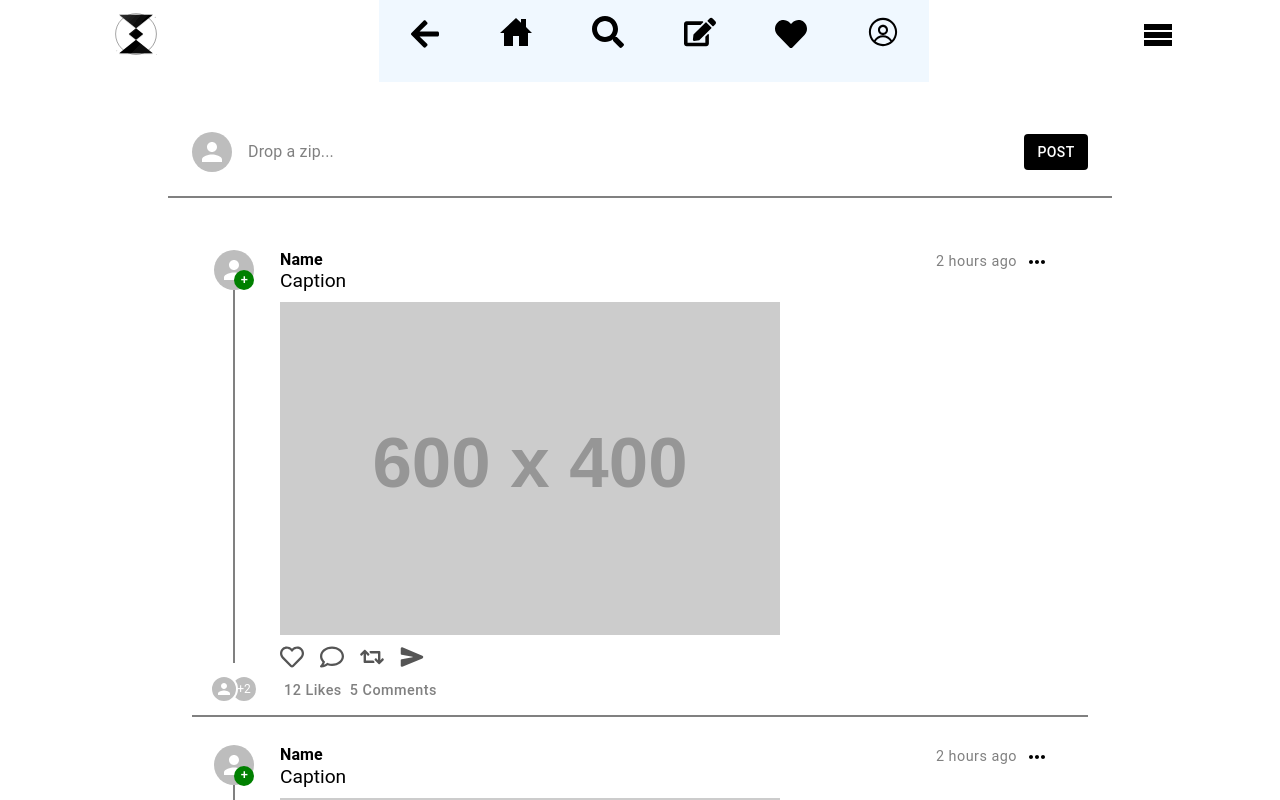
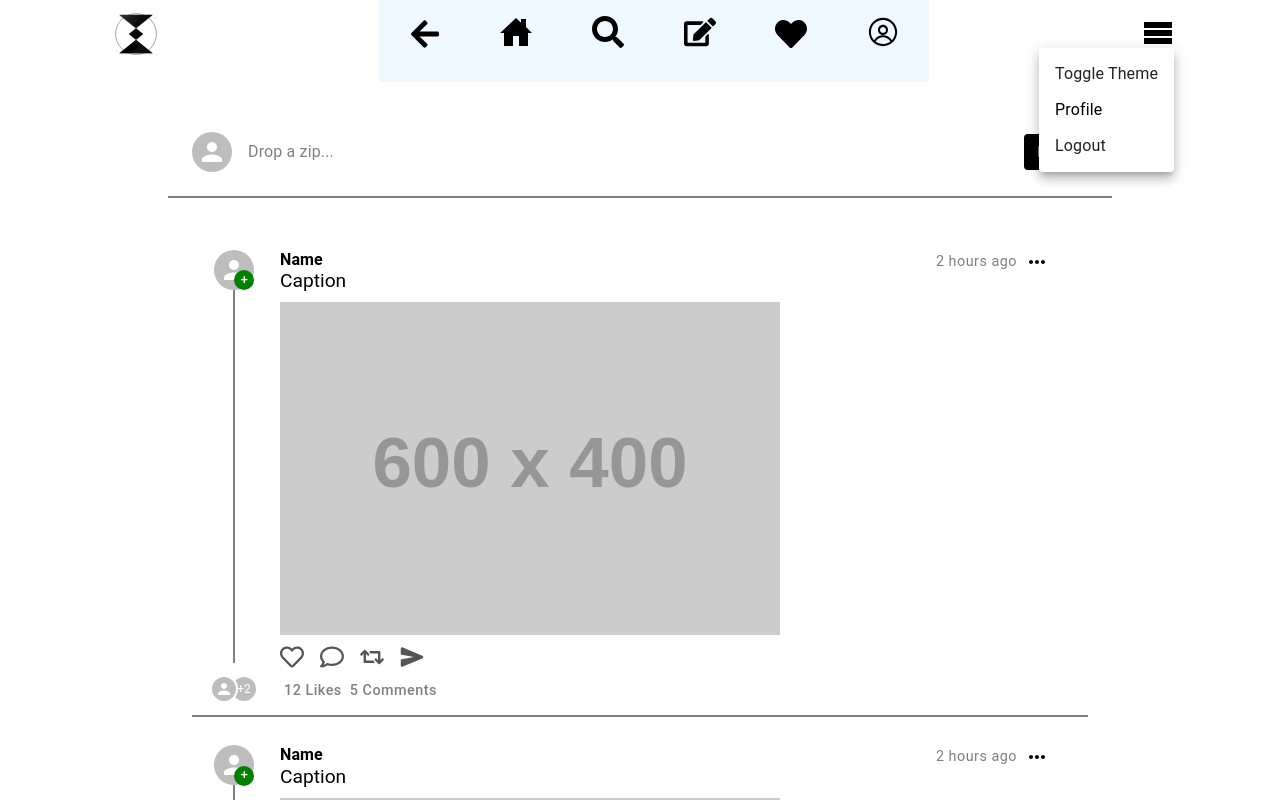
Before and after one commit to pravinadar/Zelloa, a React (Vite) app in the folder client/: page / in a window 1280 px wide. Both pictures are taken after a click on the icon 1157 px from the left and 34 px from the top of the page. Shown: the top 800 px of the page. Built offline with nearby package versions, Linux system fonts and the light colour scheme.

Commit message:
feat: implement Redux state management for MainMenu

```diff
--- a/client/src/components/common/Header.jsx
+++ b/client/src/components/common/Header.jsx
@@ -1,14 +1,25 @@
-import { Grid, Stack, Typography, useMediaQuery } from '@mui/material'
+import { Box, Grid, Stack, Typography, useMediaQuery } from '@mui/material'
 import { ImMenu } from "react-icons/im";
 
 
 import Navbar from './Navbar'
 import { IoMenu } from 'react-icons/io5';
+import { useDispatch, useSelector } from 'react-redux';
+import { openMainMenu } from '../../redux/serviceSlice';
 
 
 const Header = () => {
 
   const _700 = useMediaQuery('(min-width:700px)')
+
+  const dispatch = useDispatch();
+
+  const { MainMenu } = useSelector(state => state.service)
+
+  const handleMenuToggle = (event) => {
+    dispatch(openMainMenu(event.currentTarget));
+  }
+
   return (
     <>
       {_700 ?
@@ -34,7 +45,17 @@ const Header = () => {
             <Navbar />
           </Stack>
 
-          <ImMenu size={32} className='image-icon' />
+          <Box
+            sx={{
+              ":hover": { cursor: "pointer"},
+            }}>
+            <ImMenu
+              size={32}
+              className='image-icon'
+              onClick={handleMenuToggle}
+            />
+          </Box>
+
         </Stack>)
 
         :
@@ -87,7 +108,16 @@ const Header = () => {
                 Zelloa
               </Typography>
 
-              <IoMenu size={32} className='image-icon' />
+              <Box
+                sx={{
+                  ":hover": { cursor: "pointer", bgcolor: "grey.200" },
+                }}>
+                <IoMenu
+                  size={32}
+                  className='image-icon'
+                  onClick={handleMenuToggle}
+                />
+              </Box>
 
             </Grid>
 
--- a/client/src/components/menu/MainMenu.jsx
+++ b/client/src/components/menu/MainMenu.jsx
@@ -1,22 +1,31 @@
 import { Menu, MenuItem } from '@mui/material';
+import { useDispatch, useSelector } from 'react-redux';
 import { Link } from 'react-router-dom';
+import { openMainMenu } from '../../redux/serviceSlice';
 
 const MainMenu = () => {
 
-    const handleClose = () => { }
+    const dispatch = useDispatch();
+
+    const handleClose = () => {
+        dispatch(openMainMenu(false));
+    }
 
     const handleToggleTheme = () => { }
 
     const handleLogout = () => {}
 
+    const {MainMenu}=useSelector(state => state.service);
+
     return (
         <>
             <Menu
-                anchorEl={null} // Replace with your anchor element
-                open={true} // Replace with your open state
+                anchorEl={MainMenu} // Replace with your anchor element
+                open={Boolean(MainMenu)} // Replace with your open state
                 onClose={handleClose}
                 anchorOrigin={{ vertical: 'bottom', horizontal: 'right' }}
                 transformOrigin={{ vertical: 'top', horizontal: 'right' }}
+                disableAutoFocusItem={true}
             >
 
                 <MenuItem onClick={handleToggleTheme}>
--- a/client/src/pages/protected/ProtectedLayout.jsx
+++ b/client/src/pages/protected/ProtectedLayout.jsx
@@ -18,7 +18,7 @@ const ProtectedLayout = () => {
         <Header />
 
         {/* Testing MainMenu component */}
-        {/* <MainMenu/>  */}
+        <MainMenu />
 
         {/*Testing AddPost component */}
         <AddPost/>
--- a/client/src/redux/serviceSlice.js
+++ b/client/src/redux/serviceSlice.js
@@ -5,7 +5,8 @@ export const serviceSlice = createSlice({
 
   initialState: {
     AddPostModal: false,
-    EditProfileModal: false
+    EditProfileModal: false,
+    MainMenu: false
   },
 
   reducers: {
@@ -15,6 +16,9 @@ export const serviceSlice = createSlice({
     },
     openEditProfileModal: (state,action)=>{
       state.EditProfileModal = action.payload
+    },
+    openMainMenu: (state, action) => {
+      state.MainMenu = action.payload
     }
 
   },
@@ -23,7 +27,8 @@ export const serviceSlice = createSlice({
 // Action creators are generated for each case reducer function
 export const {
   openAddPostModal,
-  openEditProfileModal
+  openEditProfileModal,
+  openMainMenu
 } = serviceSlice.actions
 
 export default serviceSlice.reducer;
```
